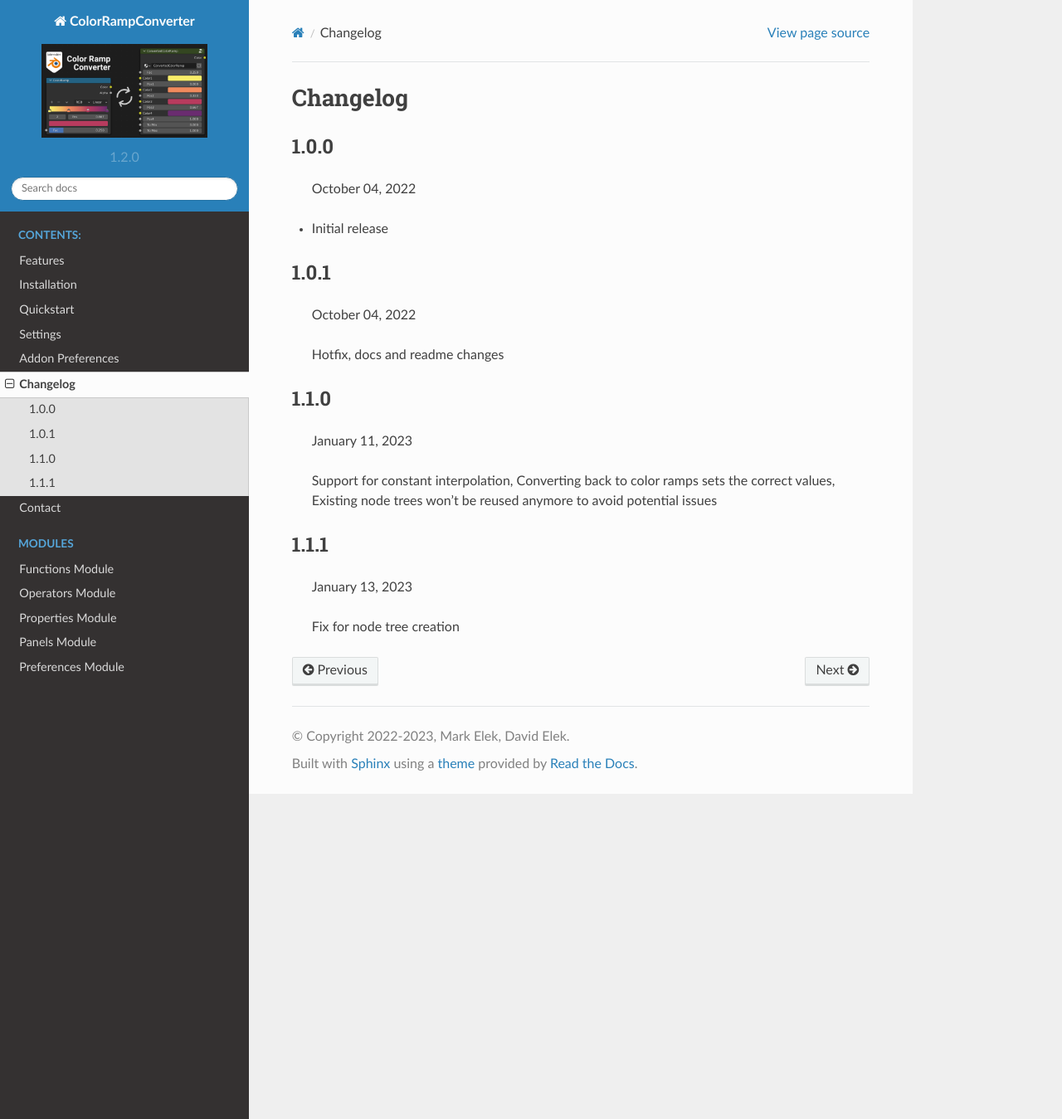
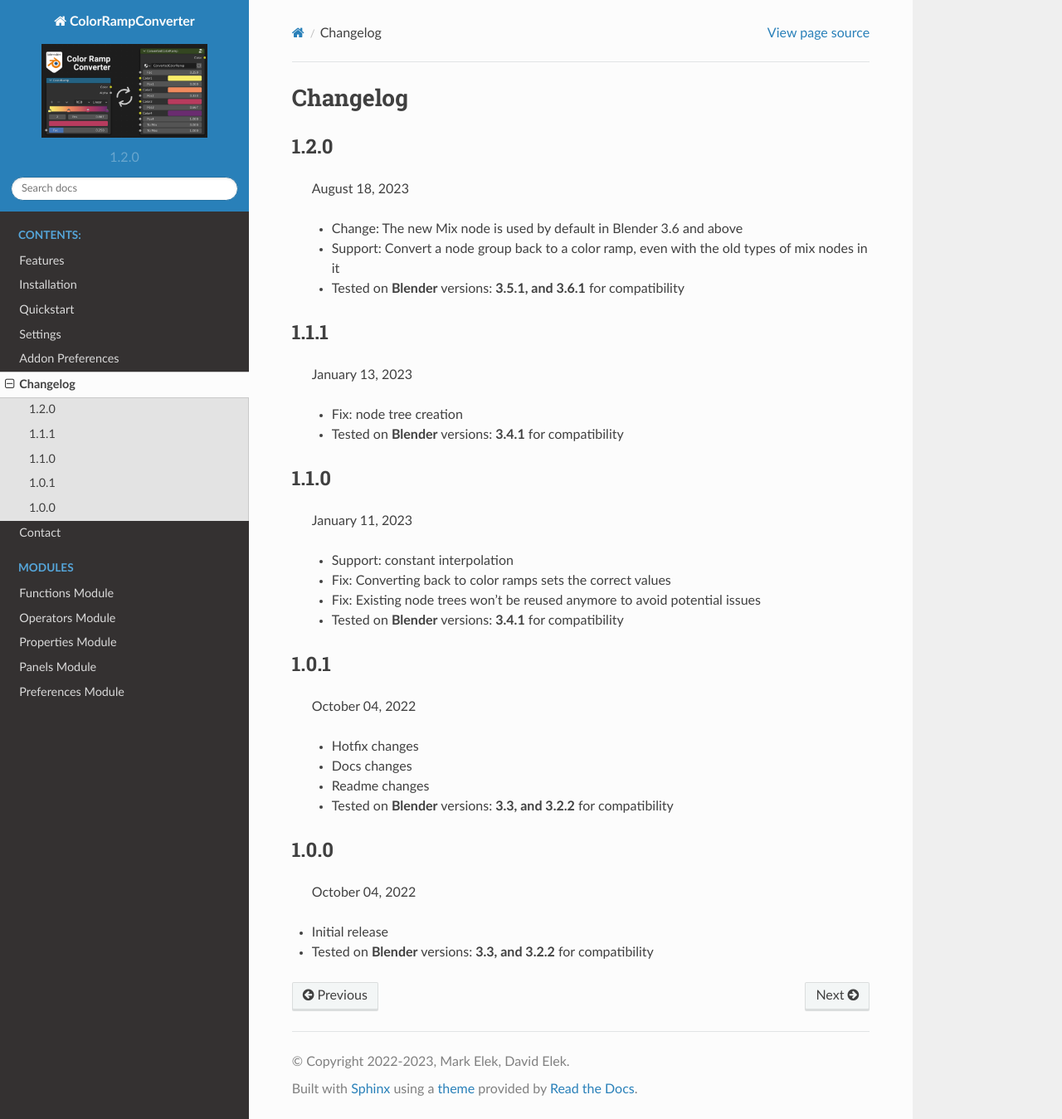
Before and after one commit to markelekdotcom/color-ramp-converter, a Sphinx documentation site: the page built from docs/changelog.rst, in a window 1280 px wide and 1349 px high. Shown: the whole window at 83% size. Built offline with Sphinx 7.4.7 and the Read the Docs theme 2.0.0, drawn with Linux system fonts in a browser that asks for light colours.

Commit message:
Update: changelog.rst
- Reorder: release notes so the latest update is at the top
- Add: latest release notes
- Add: blender version compatibility info
- Style: bullet list

```diff
--- a/docs/changelog.rst
+++ b/docs/changelog.rst
@@ -1,6 +1,43 @@
 #####################################
 Changelog
 #####################################
+
+1.2.0
+------
+
+  August 18, 2023
+
+  * Change: The new Mix node is used by default in Blender 3.6 and above
+  * Support: Convert a node group back to a color ramp, even with the old types of mix nodes in it
+  * Tested on **Blender** versions: **3.5.1, and 3.6.1** for compatibility
+
+1.1.1
+------
+
+  January 13, 2023
+
+  * Fix: node tree creation
+  * Tested on **Blender** versions: **3.4.1** for compatibility
+
+1.1.0
+------
+
+  January 11, 2023
+
+  * Support: constant interpolation
+  * Fix: Converting back to color ramps sets the correct values
+  * Fix: Existing node trees won't be reused anymore to avoid potential issues
+  * Tested on **Blender** versions: **3.4.1** for compatibility
+
+1.0.1
+------
+
+  October 04, 2022
+
+  * Hotfix changes
+  * Docs changes
+  * Readme changes
+  * Tested on **Blender** versions: **3.3, and 3.2.2** for compatibility
 
 1.0.0
 ------
@@ -8,26 +45,4 @@ Changelog
   October 04, 2022
 
 * Initial release
-
-1.0.1
-------
-
-  October 04, 2022
-
-  Hotfix, docs and readme changes
-
-1.1.0
-------
-
-  January 11, 2023
-
-  Support for constant interpolation,
-  Converting back to color ramps sets the correct values,
-  Existing node trees won't be reused anymore to avoid potential issues
-
-1.1.1
-------
-
-  January 13, 2023
-
-  Fix for node tree creation
+* Tested on **Blender** versions: **3.3, and 3.2.2** for compatibility
```
